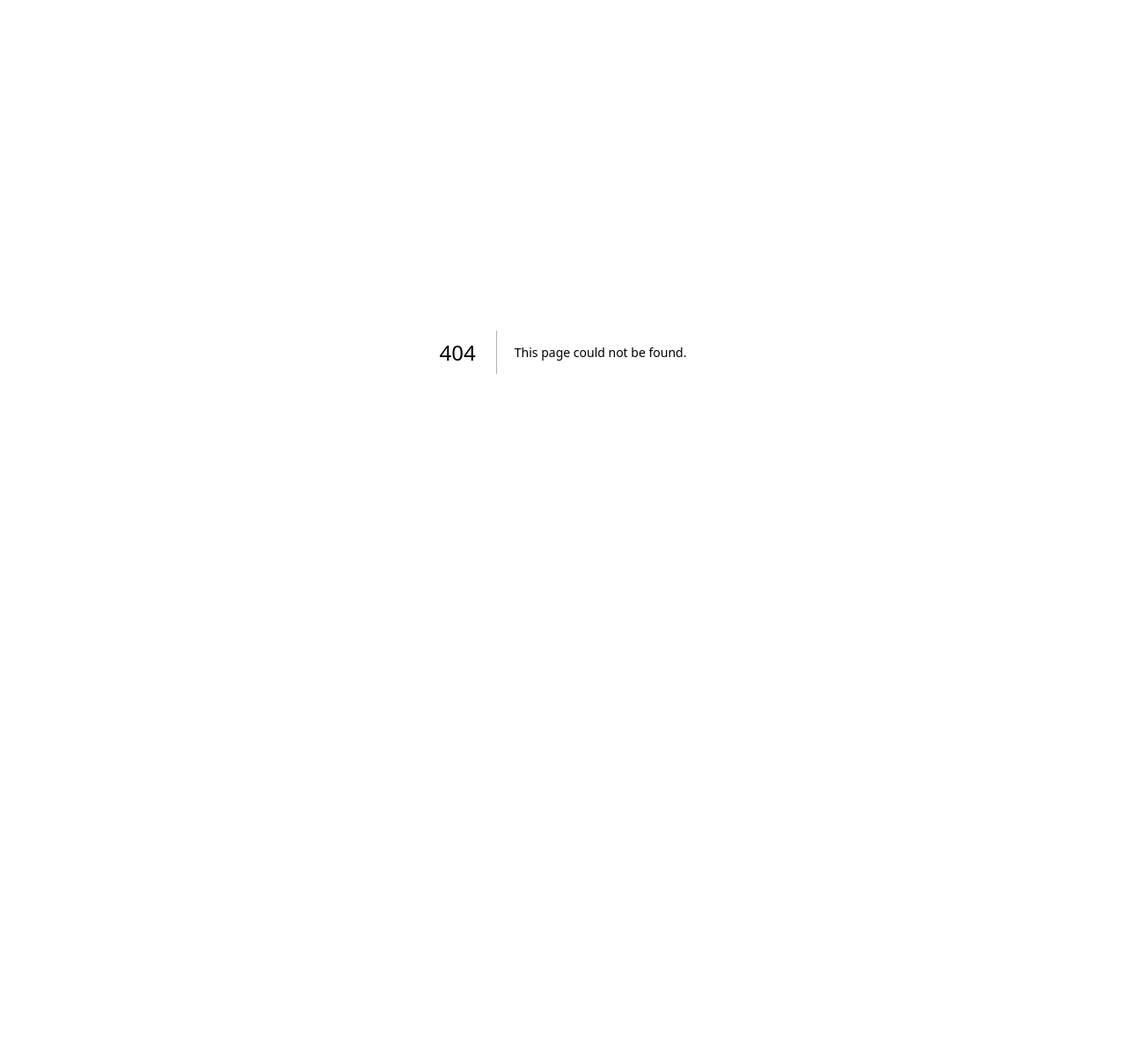
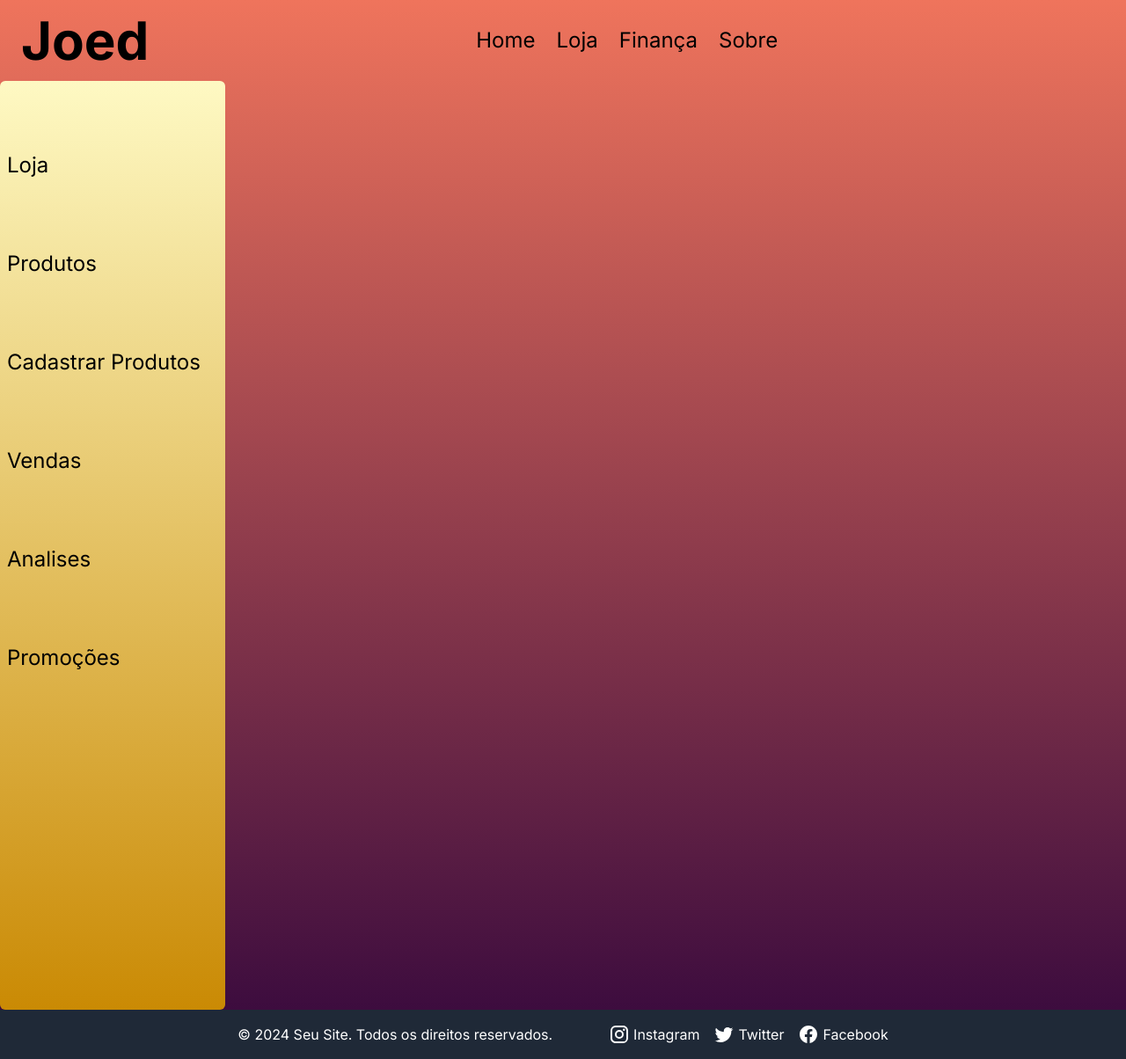
Before and after one commit to EduardoBOliveira/projeto-joed-frontend, a Next.js app: page /loja/CadastroCategoria in a window 1280 px wide. Before the commit this address had no page. Shown: the whole page at 88% size. Before the commit the page ends 800 px from the top, so only its background shows below. Built offline with nearby package versions, Linux system fonts and the light colour scheme.

Commit message:
criando a pg cadastro de categorias

```diff
--- a/src/app/loja/CadastrarProdutos/page.tsx
+++ b/src/app/loja/CadastrarProdutos/page.tsx
@@ -6,6 +6,7 @@ import FormularioCadastro from '@/components/FornularioCadastro';
 import Rodape from '@/components/Rodape';
 import NavBar from '@/components/NavBar';
 import Cardapio from '@/components/Cardapio';
+import Link from 'next/link';
 
 export default function ProdutosPage() {
   const categorias = ['Categoria A', 'Categoria B', 'Categoria C']
@@ -52,9 +53,11 @@ export default function ProdutosPage() {
             <div className='flex flex-col gap-2'>
               <div className='flex justify-between'>
               <h2>Categoria</h2>
-              <Button variant="outlined" size="small">
-              Add Categoria
-              </Button>
+              <Link href="/loja/CadastroCategoria">
+                <Button variant="outlined" size="small">
+                  Add Categoria
+                </Button>
+              </Link>
               </div>
               <FormControl fullWidth>
                 <InputLabel id="categoria-label">Selecione uma categoria</InputLabel>
--- /dev/null
+++ b/src/app/loja/CadastroCategoria/page.tsx
@@ -0,0 +1,13 @@
+import NavBar from "@/components/NavBar";
+import Cardapio from "@/components/Cardapio";
+import Rodape from "@/components/Rodape";
+
+export default function Home() {
+  return (
+    <main className="flex min-h-screen flex-col">
+      <NavBar active="loja" />
+      <Cardapio />
+      <Rodape/>
+    </main>
+  );
+}
```
